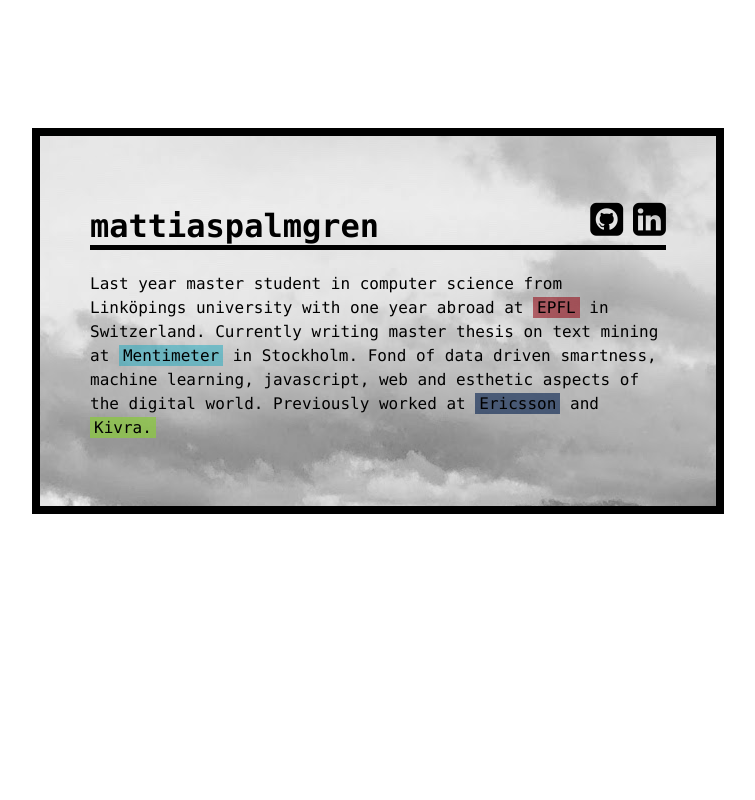
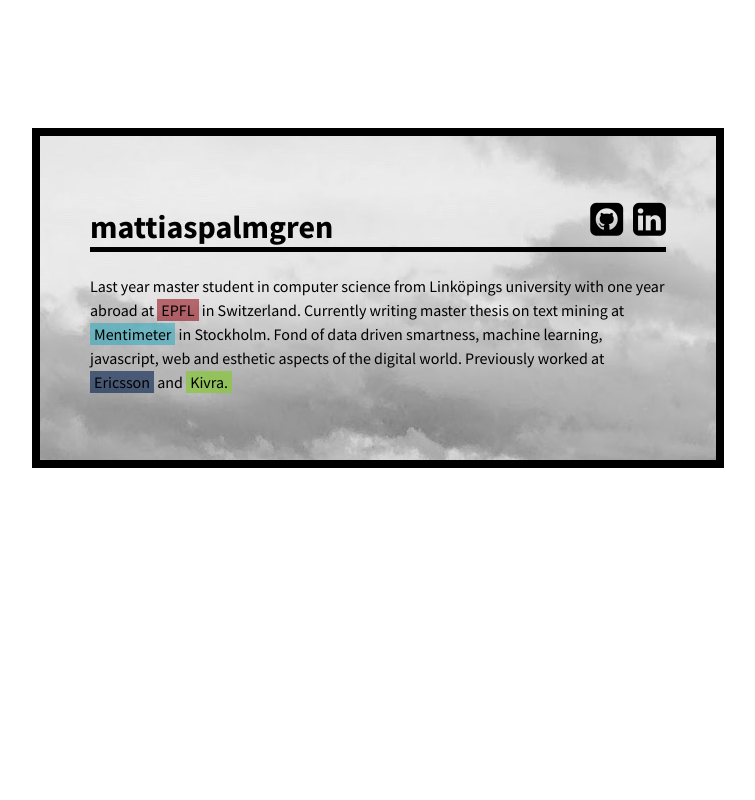
Before and after one commit to mattiaspalmgren/mattiaspalmgren.github.io, a PHP site: page / in a window 1280 px wide. Shown: the whole page, without its empty margins (262-1017 px from the left). Run offline with PHP 8.4, Linux system fonts and the light colour scheme.

Commit message:
Changes font

```diff
--- a/index.html
+++ b/index.html
@@ -5,7 +5,7 @@
 	<title>mattiaspalmgren</title>
 	<link rel="stylesheet" href="https://cdnjs.cloudflare.com/ajax/libs/font-awesome/4.7.0/css/font-awesome.min.css">
 	<link rel="stylesheet" type="text/css" href="style.css">
-	<link href='https://fonts.googleapis.com/css?family=Inconsolata' rel='stylesheet' type='text/css'>
+	<link href="https://fonts.googleapis.com/css?family=Source+Sans+Pro:400,700" rel="stylesheet">
 </head>
 <html>
 <body>
--- a/style.css
+++ b/style.css
@@ -1,5 +1,5 @@
 html {
-  font-family: consolas; }
+  font-family: 'Source Sans Pro', sans-serif; }
 
 p {
   line-height: 1.5; }
@@ -16,7 +16,8 @@ a {
   text-decoration: none; }
 
 h1 {
-  border-bottom: solid 5px; }
+  border-bottom: solid 5px;
+  font-weight: 700; }
 
 .fa {
   float: right;
--- a/style.scss
+++ b/style.scss
@@ -13,7 +13,7 @@ $kivra-green: rgba(140, 198, 70, 0.8);
 }
 
 html {
-  font-family: consolas;
+  font-family: 'Source Sans Pro', sans-serif;
 }
 
 p {
@@ -35,6 +35,7 @@ a {
 
 h1 {
   border-bottom: solid 5px;
+  font-weight: 700;
 }
 
 .fa {
```
Also changed, not shown: 1 other file.
